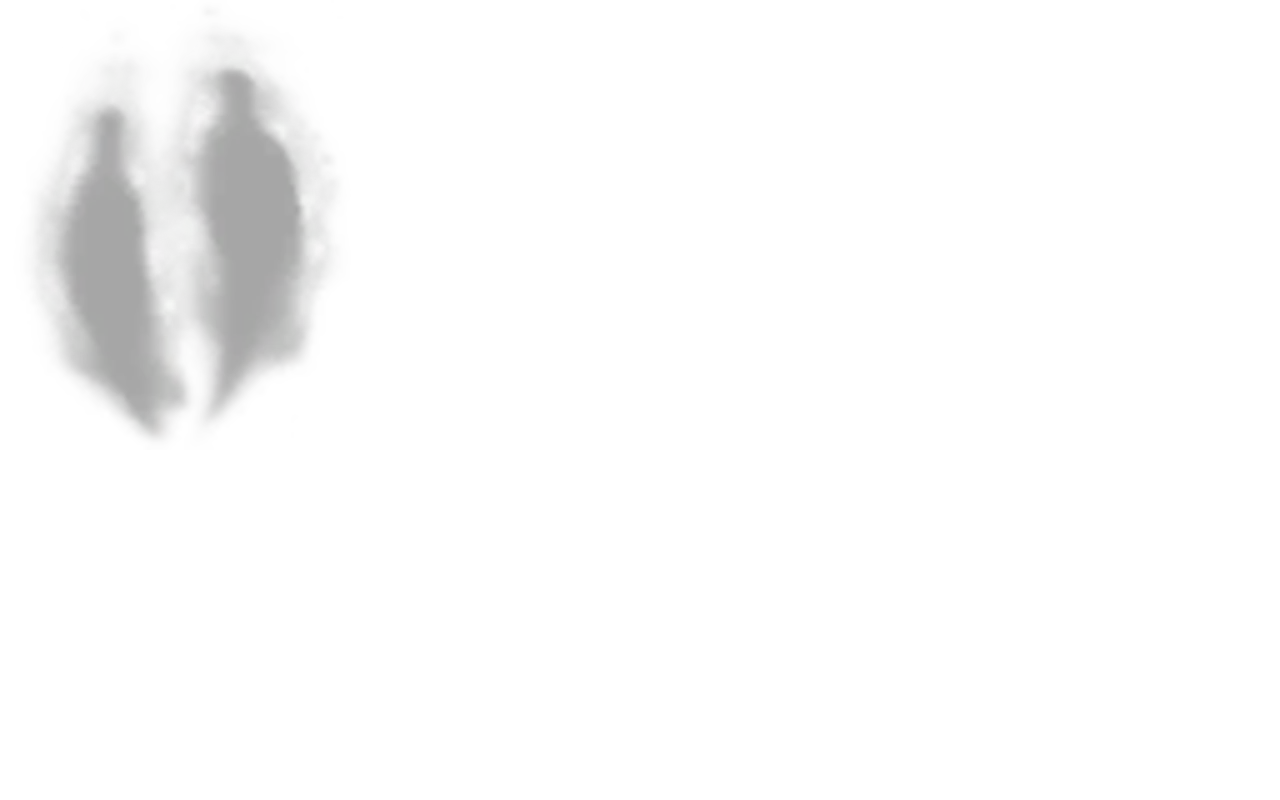
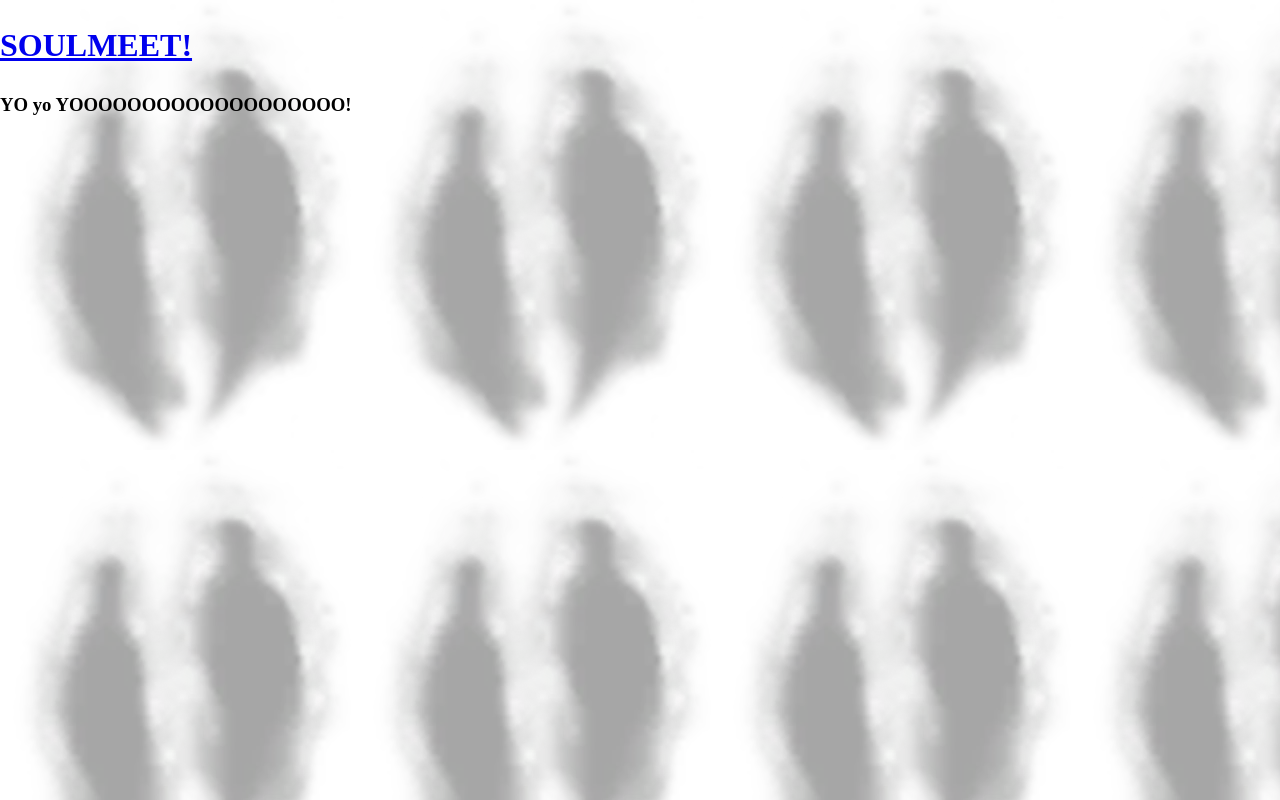
Before and after one commit to Mattrick127/Soulmeet-social-network-api, a website: page public/user-list.html in a window 1280 px wide. Drawn offline with Linux system fonts and the light colour scheme.

Commit message:
stopping designing to go back to main problem. Made image everywhere

```diff
--- a/public/assets/css/style.css
+++ b/public/assets/css/style.css
@@ -1,6 +1,13 @@
+* {
+    box-sizing: border-box;
+}
+
 body {
+    margin: 0;
+    padding: 0;
+    line-height: 1.5;
+    font-size: 16px;
     background-image: url('../images/Item_Twin_Humanities.webp');
-    background-repeat: no-repeat;
     background-blend-mode: color;
     background-color: rgba(255, 255, 255, 0.65);
 }
--- a/public/user-list.html
+++ b/public/user-list.html
@@ -6,12 +6,20 @@
     <meta name="viewport" content="width=device-width, initial-scale=1.0" />
     <meta http-equiv="X-UA-Compatible" content="ie=edge" />
     <title>Soulmeet | Social Network API!</title>
+    <link href="https://fonts.googleapis.com/css2?family=Libre+Baskerville:wght@700&display=swap" rel="stylesheet">
     <link rel="stylesheet" href="./assets/css/style.css" />
 </head>
 
 <body>
-    <header>
-
+    <header class="py-3 mb-3">
+        <div class="flex-row justify-space-between align-center container-fluid mx-auto">
+            <a href="/">
+                <h1 class="text-light bg-dark py-3 px-4 logo round-25-80">SOULMEET!</h1>
+            </a>
+            <h3 class="text-light bg-dark p-3 round-25-80">
+                YO yo YOOOOOOOOOOOOOOOOOOO!
+            </h3>
+        </div>
     </header>
 
     <main>
```
Also changed, not shown: public/assets/js/add-user.js (added), public/assets/js/user-list.js (added).
